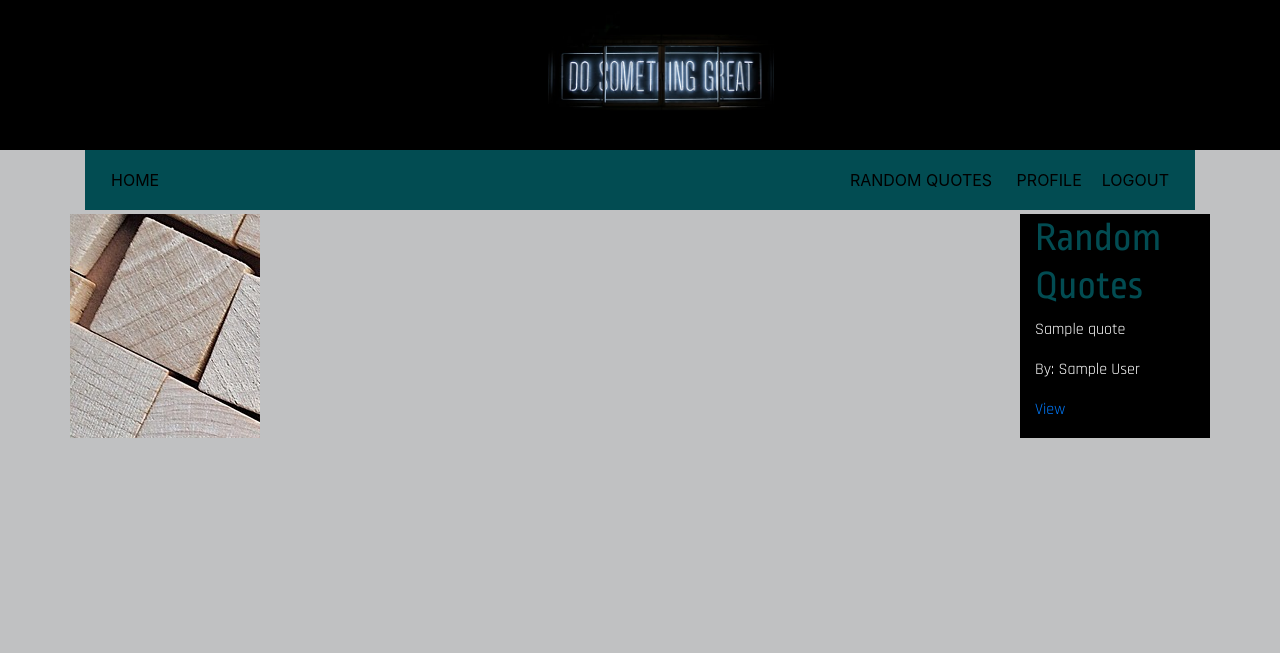
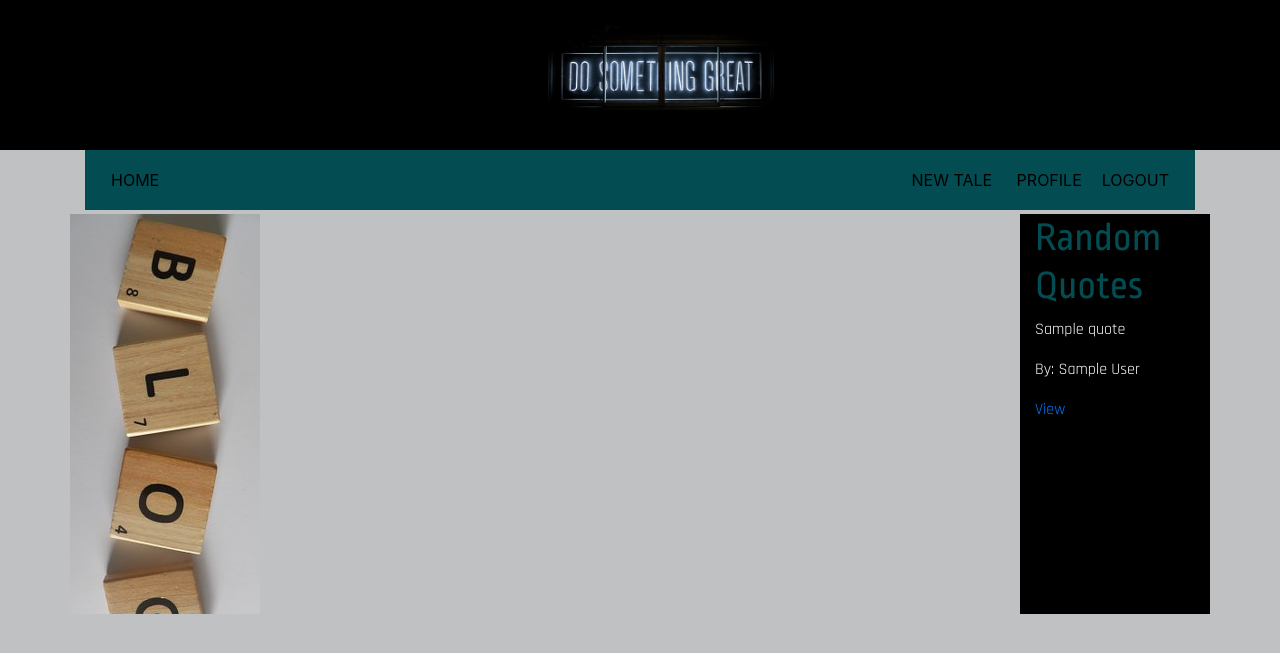
Before and after one commit to LeoAmby/Blog, a Flask app: page / in a window 1280 px wide. Shown: the top 653 px of the page. Run offline with Flask 2, Linux system fonts and the light colour scheme; a user stored in the database is signed in; tables that the repository leaves empty hold one stand-in row (values such as "Sample post"); a database or web service that is not in the repository returns one stand-in record (values such as "Sample title"); data that the repository does not hold is empty; some libraries are stand-ins or nearby versions; some web fonts are replaced.

Commit message:
revamp the UI

```diff
--- a/app/auth/views.py
+++ b/app/auth/views.py
@@ -26,7 +26,8 @@ def login():
 def register():
     form = subscriptionForm()
     if form.validate_on_submit():
-        user = User(email = form.email.data, username = form.username.data, password = form.password.data)
+        user = User(email = form.email.data, username = form.username.data)
+        user.password(form.password.data)
         db.session.add(user)
         db.session.commit()
         return redirect(url_for('auth.login'))
--- a/app/main/views.py
+++ b/app/main/views.py
@@ -8,7 +8,6 @@ from ..requests import random_quotes
 
 
 @main.route('/', methods = ['GET', 'POST'])
-@login_required
 def index():
     quotes = random_quotes()
     return render_template('index.html', quotes = quotes)
@@ -19,7 +18,7 @@ def new_tale():
     form = CreateBlog()
     if form.validate_on_submit():
         print(form.title.data)
-        tale = Tale(title =form.title.data, blog=form.blog.data, author=current_user.name)
+        tale = Tale(title =form.title.data, blog=form.content.data, author=current_user.name)
         db.session.add(tale)
         db.session.commit()
         flash('Your Blog-Tale has been created!', 'success')
--- a/app/models.py
+++ b/app/models.py
@@ -33,7 +33,7 @@ class Tale(db.Model):
     id = db.Column(db.Integer, primary_key = True)
     title = db.Column(db.String(255))
     author = db.Column(db.String(255), unique = True)
-    blog = db.Column(db.String(255))
+    blog = db.Column(db.Text, nullable = False)
 
 
     @classmethod
--- a/app/static/css/styles.css
+++ b/app/static/css/styles.css
@@ -18,10 +18,25 @@ body {
     height:150px;
 
 }
+.b {
+    background-image:url('/static/images/b.png');
+}
 
+.l {
+    background-image:url('/static/images/l.png');
+}
+
+.o {
+    background-image:url('/static/images/o.png');
+}
+
+.g {
+    background-image:url('/static/images/g.png');
+}
 #sidebar {
-    background-image:url('/static/images/blog.jpg');
-    width: 350px;
+    background-image:url('/static/images/340.png');
+    width: 200px;
+    height:400px;
 }
 
 #quotes {
--- a/app/templates/index.html
+++ b/app/templates/index.html
@@ -6,7 +6,16 @@
         <div class="col-md-2" id="sidebar">
 
         </div>
-        <div class="col-md-8"></div>
+        <div class="col-md-8">
+            <table>
+                <tr>
+                    <td class="b"></td>
+                    <td class="l"></td>
+                    <td class="o"></td>
+                    <td class="g"></td>
+                </tr>
+            </table>
+        </div>
         <div class="col-md-2" id="quotes">
                 <h1>Random Quotes</h1>
                 <p>{{quotes.quote}}</p>
--- a/app/templates/navbar.html
+++ b/app/templates/navbar.html
@@ -47,8 +47,8 @@
 
       <li class="nav-item">
         {% if current_user.is_authenticated %}
-        <a href="" class="navbar-item">
-          <i class="user_account"></i> RANDOM QUOTES
+        <a href ="{{url_for('main.new_tale') }}" class = "navbar-item">
+          <i class="user_account"></i> NEW TALE
 
         </a>
         <a href="" class="navbar-item">
```
Also changed, not shown: app/templates/create-blog.html (+5 -5 lines), app/static/images/340.jpg (added), app/static/images/340.png (added), app/static/images/b.png (added), app/static/images/blog.png (added), app/static/images/blogy.jpg (added), app/static/images/g.png (added), app/static/images/l.png (added), app/static/images/o.png (added).
